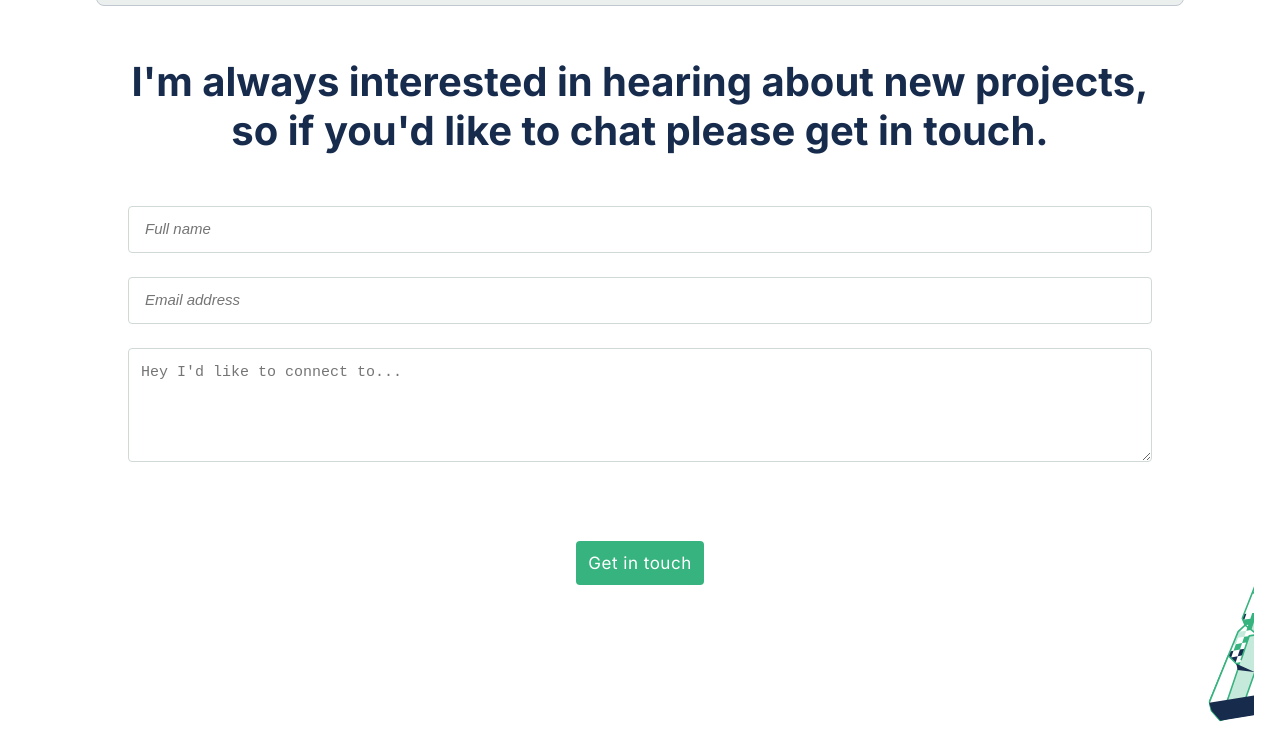
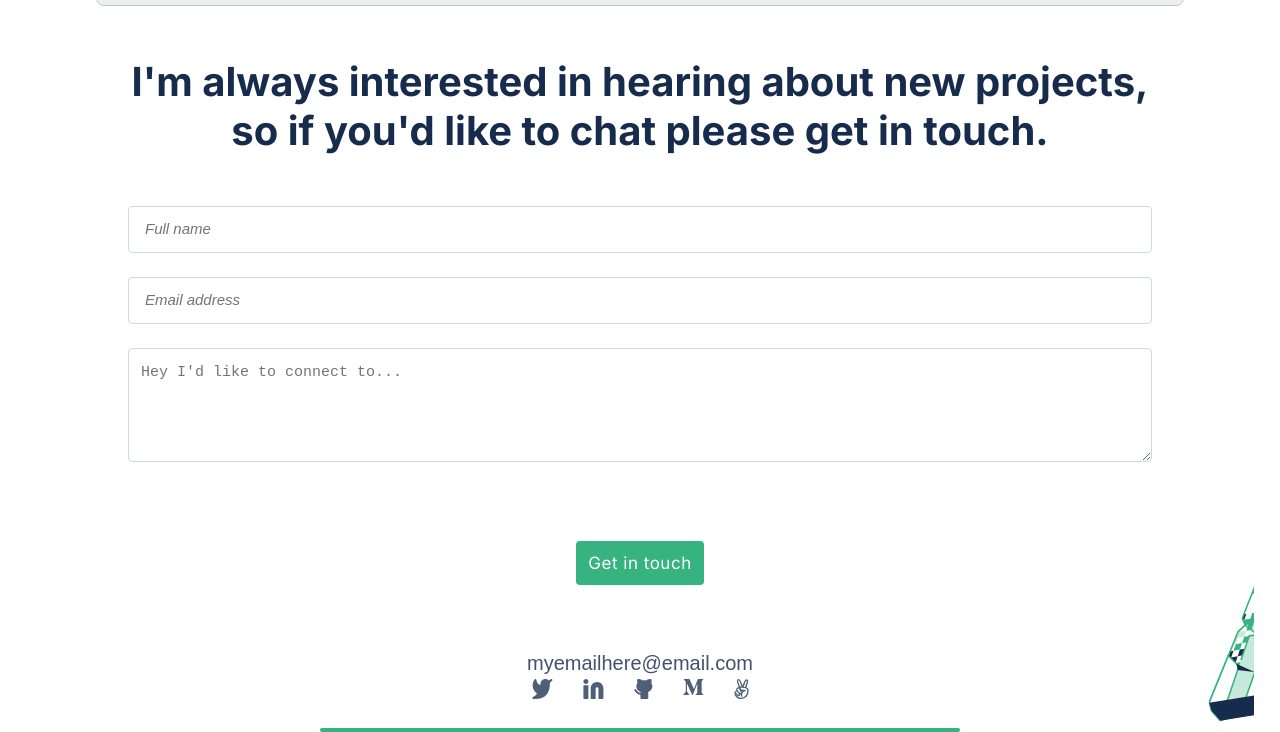
Before and after one commit to Arslan49sp/PortfolioMicro, a website: page index.html in a window 1280 px wide. Shown: the part 8076-8808 px from the top of the page. Drawn offline with Linux system fonts and the light colour scheme.

Commit message:
Completed footer section

```diff
--- a/index.html
+++ b/index.html
@@ -308,5 +308,59 @@
         </form>
       </div>
     </section>
+
+    <footer class="footer">
+      <p class="email_text">myemailhere@email.com</p>
+      <div class="addline_social">
+        <ul class="social_links">
+          <li class="social_link">
+            <a href="#">
+              <img
+                class="social_icon"
+                src="assets/ic_twitter.svg"
+                alt="Twitter"
+              />
+            </a>
+          </li>
+          <li class="social_link">
+            <a href="#">
+              <img
+                class="social_icon"
+                src="assets/ic_linkedIn.svg"
+                alt="LinkedIn"
+              />
+            </a>
+          </li>
+          <li class="social_link">
+            <a href="#">
+              <img
+                class="social_icon"
+                src="assets/ic_github.svg"
+                alt="Github"
+              />
+            </a>
+          </li>
+          <li class="social_link">
+            <a href="#">
+              <img
+                class="social_icon"
+                src="assets/ic_medium.svg"
+                alt="Medium"
+              />
+            </a>
+          </li>
+          <li class="social_link">
+            <a href="#">
+              <img
+                class="social_icon"
+                src="assets/ic_angellist.svg"
+                alt="AngelList"
+              />
+            </a>
+          </li>
+        </ul>
+      </div>
+      <hr class="divider-footer" />
+    </footer>
   </body>
 </html>
--- a/styles.css
+++ b/styles.css
@@ -376,7 +376,6 @@ hr {
 }
 
 .form_container textarea::placeholder {
-  /* font-style: italic; */
   font-weight: 400;
   font-size: 15px;
   line-height: 24px;
@@ -394,11 +393,36 @@ hr {
   width: 80%;
 }
 
-.text_center {
-  text-align: center;
-}
-
 .p7 {
   padding-top: 30px;
   padding-bottom: 30px;
 }
+
+.footer {
+  display: flex;
+  margin-top: 10px;
+  justify-content: center;
+  width: 100%;
+  justify-content: space-evenly;
+  flex-direction: column;
+  align-items: center;
+}
+
+.footer-container {
+  width: 65%;
+  margin-block: 30px;
+}
+
+.email_text {
+  font-family: "Linter", sans-serif;
+  text-align: center;
+  font-weight: 400;
+  font-size: 20px;
+  color: #42526E;
+}
+.divider-footer {
+  margin: 0;
+  border-top: 6px solid var(--dark);
+  border-radius: 5px;
+  width: 50%;
+}
```
